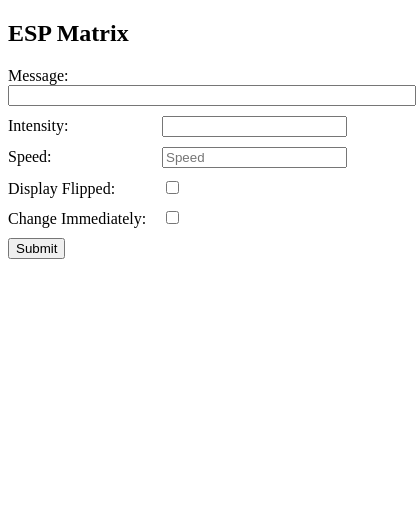
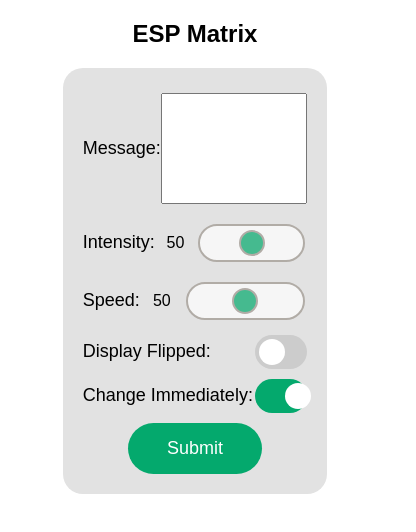
Before and after one commit to mattybigback/IoT-LED-Matrix, a plain HTML site: page data/confpage/index.html in a window 390 px wide. Shown: the whole page, 416 px wide, since content can reach past the window. Drawn offline with Linux system fonts and the light colour scheme; no server answers.

Commit message:
Non-responsive layout working

```diff
--- a/data/confpage/index.html
+++ b/data/confpage/index.html
@@ -13,25 +13,33 @@
 	<h2>ESP Matrix</h2>
 
 	<form id="messageParameters">
-		<div>
+		<div class="row" id="messageRow">
 			<label for="msg">Message:</label>
-			<input id="msg" type="text" name="message" />
+			<textarea id="msg" name="message" rows="7">	</textarea>
 		</div>
-		<div>
+		<div class="row">
 			<label for="intensity">Intensity:</label>
-			<input id="intensity" type="number" name="intensity" />
+			<span class="sliderValue" id="intensityValue">0</span>
+			<input id="intensity" class="slider"type="range" name="intensity" />
 		</div>
-		<div>
+		<div class="row">
 			<label for="speed">Speed:</label>
-			<input id="speed" type="number" name="speed" placeholder="Speed" />
+			<span class="sliderValue" id="speedValue">0</span>
+			<input id="speed" class=slider type="range" name="speed" />
 		</div>
-		<div>
-			<label for="displayFlipped">Display Flipped:</label>
-			<input id="displayFlipped" type="checkbox" name="display_flipped" />
+		<div class="row">
+			<span class="switchLabel">Display Flipped:</span>
+			<label class="switch" for="displayFlipped">
+				<input id="displayFlipped" type="checkbox" name="display_flipped" />
+				<span class="switchSlider round"></span>
+			</label>
 		</div>
-		<div>
-			<label for="changeImmedately">Change Immediately:</label>
-			<input id="changeImmedately" type="checkbox" name="change_immediately" />
+		<div class="row">
+			<span class="switchLabel">Change Immediately:</span>
+			<label class="switch" for="changeImmedately">
+				<input class="switch" id="changeImmedately" type="checkbox" name="change_immediately" checked=true/>
+				<span class="switchSlider round"></span>
+			</label>
 		</div>
 		<button type="submit">Submit</button>
 	</form>
--- a/data/confpage/script.js
+++ b/data/confpage/script.js
@@ -6,12 +6,15 @@ document.addEventListener('DOMContentLoaded', () => {
             // Populate the form with server values
             document.getElementById('msg').value = s.message;
             document.getElementById('msg').maxlength = s.message_max_len;
+            document.getElementById('msg').setAttribute('maxlength', s.message_max_len);
             document.getElementById('intensity').value = s.intensity;
+            document.getElementById('intensityValue').innerHTML = s.intensity; // Display initial intensity value
             document.getElementById('intensity').min = s.intensity_min;
             document.getElementById('intensity').max = s.intensity_max;
             document.getElementById('speed').value = s.speed;
             document.getElementById('speed').min = s.speed_min;
             document.getElementById('speed').max = s.speed_max;
+            document.getElementById('speedValue').innerHTML = s.speed; // Display initial speed value
             document.getElementById('displayFlipped').checked = s.display_flipped;
         })
         .catch(err => console.error('values.json fetch failed', err));
@@ -49,3 +52,16 @@ document.addEventListener('DOMContentLoaded', () => {
             .catch(err => console.error('Failed to update data:', err));
     });
 });
+
+var intensitySlider = document.getElementById("intensity");
+var intensityOutput = document.getElementById("intensityValue");
+intensityOutput.innerHTML = intensitySlider.value; // Display the default slider value
+intensitySlider.oninput = function() {
+    intensityOutput.innerHTML = this.value; // Update the current slider value (each time you drag the slider handle)
+}
+var speedSlider = document.getElementById("speed");
+var speedOutput = document.getElementById("speedValue");
+speedOutput.innerHTML = speedSlider.value; // Display the default slider value
+speedSlider.oninput = function() {
+    speedOutput.innerHTML = this.value; // Update the current slider value (each time you drag the slider handle)
+}
--- a/data/confpage/style.css
+++ b/data/confpage/style.css
@@ -1,12 +1,219 @@
-form div {
+body {
+    font-family: sans-serif;
+}
+
+h2 {
+    text-align: center
+}
+
+form {
+    display: block;
+    margin-bottom: 1%;
+    margin-top: 10px;
+    padding-top: 20px;
+    padding-bottom: 20px;
+    padding-left: 20px;
+    padding-right: 20px;
+    margin-left: auto;
+    margin-right: auto;
+    width: 60%;
+    background-color: rgb(226, 226, 226);
+    border-radius: 20px;
+}
+
+div.row {
+    display: flex;
+    justify-content: space-between;
     margin-bottom: 10px;
 }
 
+
+
 label {
     display: inline-block;
-    width: 150px;
+    width: 100px;
+    margin-top:auto;
+    margin-bottom:auto;
+    font-size: large;
+
 }
 
-#msg {
-    width: 400px;
+.sliderValue {
+    display: inline-block;
+    width: 50px;
+    text-align: center;
+    margin-left: 10px;
+    margin-right: 10px;
+    margin-top:auto;
+    margin-bottom:auto;
 }
+
+input {
+    display: inline-block;
+    margin-top: 5px;
+    margin-bottom: 5px;
+    text-align: left;
+    width: 80%;
+}
+
+textarea {
+    display: inline-block;
+    width: 80%;
+    margin-top: 5px;
+    margin-bottom: 5px;
+    text-align: left;
+    resize: none;
+}
+
+button {
+    display: block;
+    margin-left: auto;
+    margin-right: auto;
+    background-color: #04a96d;
+    border: none;
+    border-radius: 40px;
+    color: #ffffff;
+    padding: 15px 32px;
+    text-align: center;
+    text-decoration: none;
+    font-size: 18px;
+    width: 60%;
+
+}
+
+button:hover {
+    background-color: #076945;
+    /* Green */
+    cursor: pointer
+}
+
+button, .slider {
+  transition: box-shadow 0.4s;
+}
+
+.slider, .slider:focus {
+  transition: box-shadow 0.4s, outline 0.4s;
+}
+
+.switchLabel {
+    display: inline-block;
+    width: 200px;
+    text-align: left;
+    margin-top:auto;
+    margin-bottom:auto;
+    font-size: large;
+}
+
+.switch {
+  position: relative;
+  display: inline-block;
+  width: 60px;
+  height: 34px;
+}
+
+.switch input {
+  opacity: 0;
+  width: 0;
+  height: 0;
+}
+
+.switchSlider {
+  position: absolute;
+  cursor: pointer;
+  top: 0;
+  left: 0;
+  right: 0;
+  bottom: 0;
+  background-color: #ccc;
+  -webkit-transition: .4s;
+  transition: .4s;
+}
+
+.switchSlider:before {
+  position: absolute;
+  content: "";
+  height: 26px;
+  width: 26px;
+  left: 4px;
+  bottom: 4px;
+  background-color: white;
+  -webkit-transition: .4s;
+  transition: .4s;
+}
+
+input:checked + .switchSlider {
+  background-color: #04a96d;
+}
+
+
+input:focus + .switchSlider {
+  box-shadow: 0 0 15px #008cff;
+}
+
+.slider:focus {
+  box-shadow: 0 0 15px #008cff;
+}
+
+button:focus {
+  box-shadow: 0 0 15px #008cff;
+}
+
+input:checked + .switchSlider:before {
+  -webkit-transform: translateX(26px);
+  -ms-transform: translateX(26px);
+  transform: translateX(26px);
+}
+
+/* Rounded sliders */
+.switchSlider.round {
+  border-radius: 34px;
+}
+
+.switchSlider.round:before {
+  border-radius: 50%;
+}
+
+.slidecontainer {
+  width: 100%;
+}
+
+.slider {
+  appearance: none;
+  -webkit-appearance: none;
+  width: 100%;
+  height: 34px;
+  background: #ffffff;
+  outline: none;
+  opacity: 0.7;
+  -webkit-transition: .4s;
+  transition: opacity .4s;
+  border: 2px solid;
+  border-radius: 30px;
+  padding: 0 4px
+}
+
+.slider:hover {
+  opacity: 1;
+
+}
+
+.slider::-webkit-slider-thumb {
+  -webkit-appearance: none;
+  appearance: none;
+  width: 26px;
+  height: 26px;
+  background: #04AA6D;
+  cursor: pointer;
+  border-radius: 50%;
+  border: 2px solid;
+}
+
+.slider::-moz-range-thumb {
+  width: 26px;
+  height: 26px;
+  background: #04AA6D;
+  cursor: pointer;
+  border-radius: 50%;
+  border: 2px solid;
+
+}
```
Also changed, not shown: data/confpage/favicon.ico (added).
